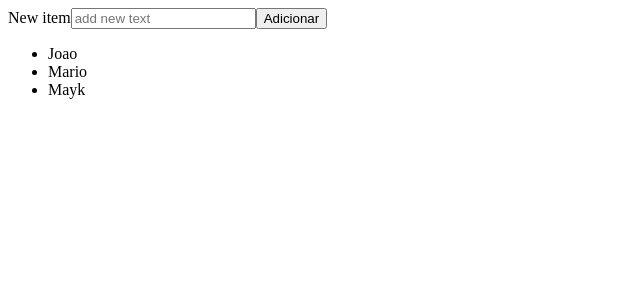
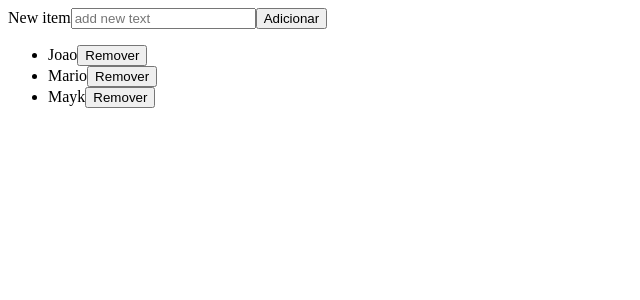
Before and after one commit to JoaoVitorLima242/UnitTestingStudy, a React (Create React App) app: page / in a window 1280 px wide. Shown: the top 300 px of the page, without its empty margins (0-640 px from the left). Built offline with nearby package versions, Linux system fonts and the light colour scheme.

Commit message:
waitForElementToBeRemoved

```diff
--- a/src/App.tsx
+++ b/src/App.tsx
@@ -10,6 +10,12 @@ function App() {
     }, 500)
   }
 
+  function RemoveFromList (item: string) {
+    setTimeout(() => {
+      setList(state => state.filter(listItem => listItem !== item))
+    }, 500)
+  }
+
   return (
     <div>
       <label>
@@ -19,7 +25,10 @@ function App() {
       <button onClick={addToList}>Adicionar</button>
       <ul>
         {list.map(item => (
-          <li key={item}>{item}</li>
+          <li key={item}>
+            {item}
+            <button onClick={() => RemoveFromList(item)}>Remover</button>
+          </li>
         ))}
       </ul>
     </div>
```
Also changed, not shown: 1 other file (tests, documents, lock files or other folders).
